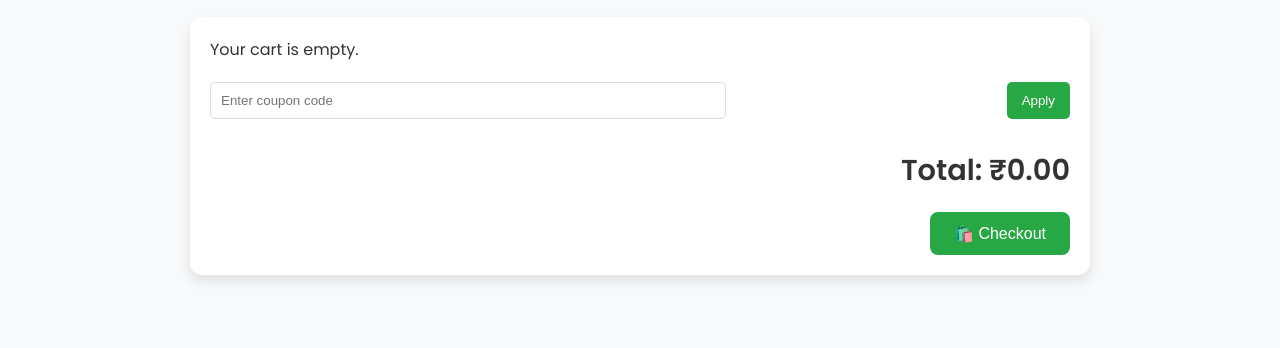
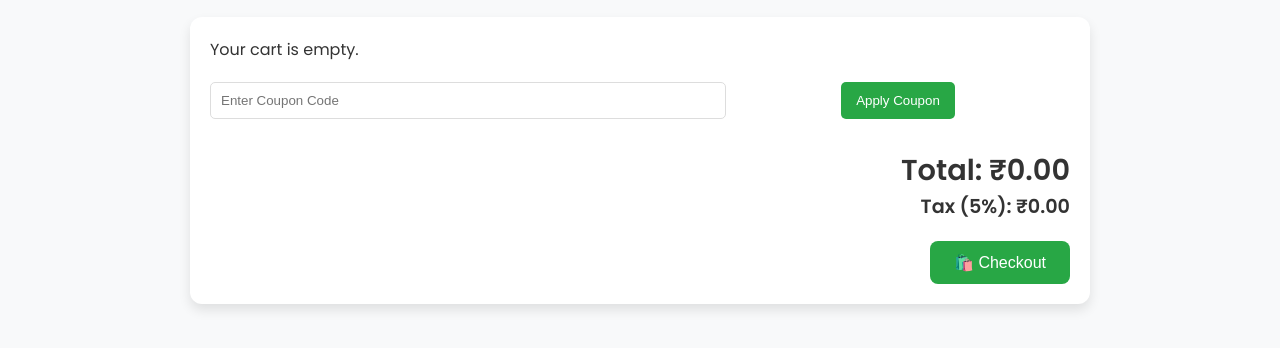
Before and after one commit to RamanandaSagarBagu/food-menu, a plain HTML site: page cart.html in a window 1280 px wide. Shown: the part 66-414 px from the top of the page. Drawn offline with Linux system fonts and the light colour scheme.

Commit message:
Update cart.html

```diff
--- a/cart.html
+++ b/cart.html
@@ -21,12 +21,14 @@
     <div id="cart-items" class="cart-items"></div>
 
     <div class="coupon-section">
-      <input type="text" id="coupon-code" class="coupon-input" placeholder="Enter coupon code">
-      <button class="coupon-btn" onclick="applyCoupon()">Apply</button>
+      <input type="text" id="coupon-code" placeholder="Enter Coupon Code" />
+      <button onclick="applyCoupon()">Apply Coupon</button>
+      <p id="coupon-message" class="error-message"></p>
     </div>
 
     <div class="cart-summary">
       <h2>Total: ₹<span id="cart-total">0.00</span></h2>
+      <p>Tax (5%): ₹<span id="tax-amount">0.00</span></p>
       <button id="checkout-btn" onclick="proceedToPayment()">🛍️ Checkout</button>
     </div>
   </div>
```
